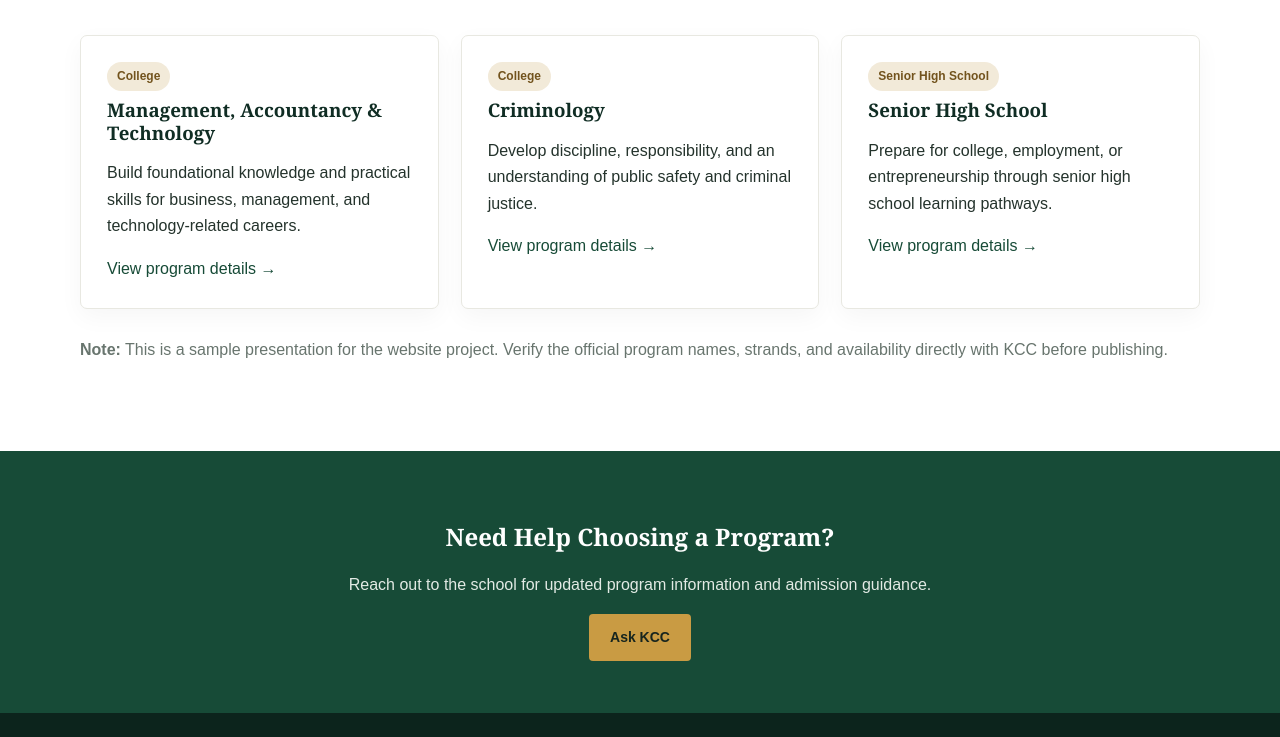
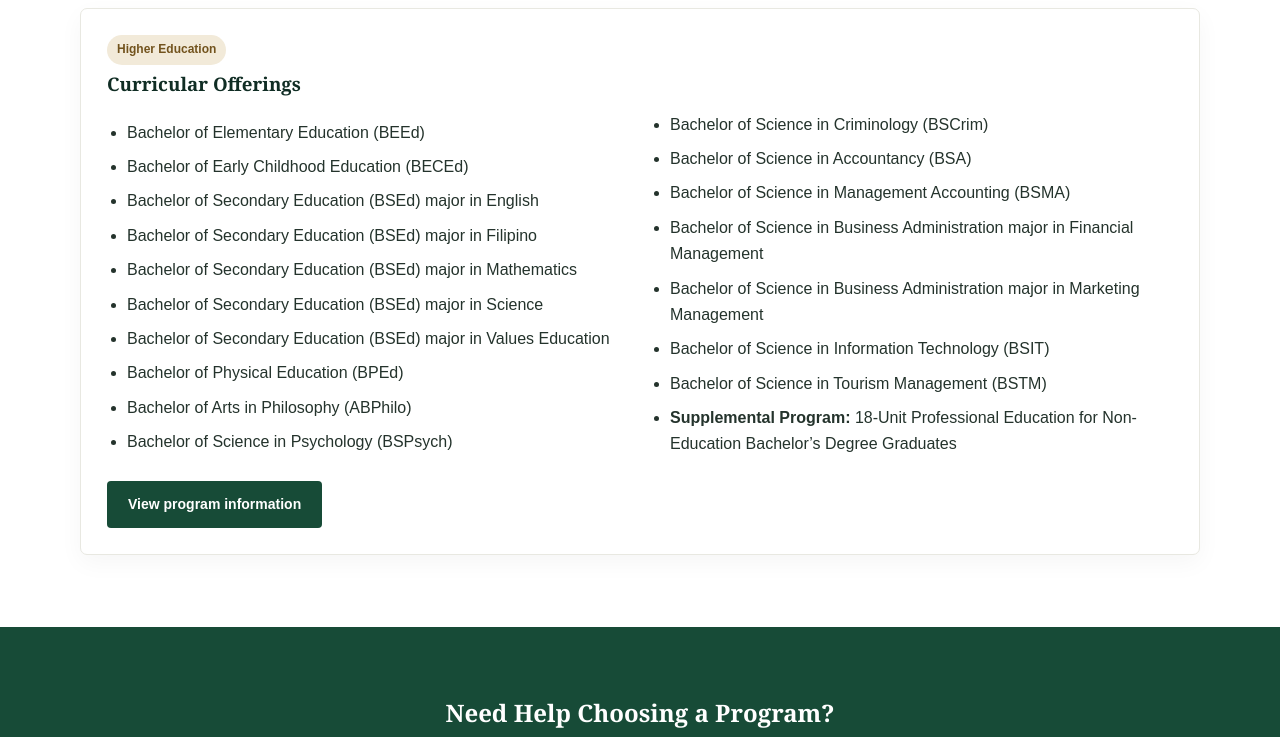
Before and after one commit to jelesa14/LAGNASON-project-2, a plain HTML site: page course.html in a window 1280 px wide. Shown: the part 602-1339 px from the top of the page. Drawn offline with Linux system fonts and the light colour scheme.

Commit message:
adding courses

```diff
--- a/course.html
+++ b/course.html
@@ -42,11 +42,9 @@
 </div></header>
 
 <main><section class="page-hero"><div class="container"><div class="breadcrumb">Home / Courses</div><h1>Academic Programs</h1><p>Explore learning pathways and prepare for your future.</p></div></section>
-<section><div class="container"><div class="section-head"><div class="eyebrow">Find Your Path</div><h2>Programs at KCC</h2><p>Choose a field that matches your interests, strengths, and goals. Contact the school for the current official list of programs and admission requirements.</p></div><div class="grid">
-<article class="card"><span class="tag">College</span><h3>Management, Accountancy &amp; Technology</h3><p>Build foundational knowledge and practical skills for business, management, and technology-related careers.</p><a href="course-details.html">View program details →</a></article>
-<article class="card"><span class="tag">College</span><h3>Criminology</h3><p>Develop discipline, responsibility, and an understanding of public safety and criminal justice.</p><a href="course-details.html">View program details →</a></article>
-<article class="card"><span class="tag">Senior High School</span><h3>Senior High School</h3><p>Prepare for college, employment, or entrepreneurship through senior high school learning pathways.</p><a href="course-details.html">View program details →</a></article>
-</div><p style="margin-top:28px;color:#68756e"><strong>Note:</strong> This is a sample presentation for the website project. Verify the official program names, strands, and availability directly with KCC before publishing.</p></div></section>
+<section><div class="container"><div class="section-head"><div class="eyebrow">College Curricular Offerings</div><h2>Degree Programs at KCC</h2><p>Choose a field that matches your interests, strengths, and goals.</p></div><div class="grid">
+<article class="card" style="grid-column:1/-1"><span class="tag">Higher Education</span><h3>Curricular Offerings</h3><ul class="clean" style="columns:2;column-gap:40px"><li>Bachelor of Elementary Education (BEEd)</li><li>Bachelor of Early Childhood Education (BECEd)</li><li>Bachelor of Secondary Education (BSEd) major in English</li><li>Bachelor of Secondary Education (BSEd) major in Filipino</li><li>Bachelor of Secondary Education (BSEd) major in Mathematics</li><li>Bachelor of Secondary Education (BSEd) major in Science</li><li>Bachelor of Secondary Education (BSEd) major in Values Education</li><li>Bachelor of Physical Education (BPEd)</li><li>Bachelor of Arts in Philosophy (ABPhilo)</li><li>Bachelor of Science in Psychology (BSPsych)</li><li>Bachelor of Science in Criminology (BSCrim)</li><li>Bachelor of Science in Accountancy (BSA)</li><li>Bachelor of Science in Management Accounting (BSMA)</li><li>Bachelor of Science in Business Administration major in Financial Management</li><li>Bachelor of Science in Business Administration major in Marketing Management</li><li>Bachelor of Science in Information Technology (BSIT)</li><li>Bachelor of Science in Tourism Management (BSTM)</li><li><strong>Supplemental Program:</strong> 18-Unit Professional Education for Non-Education Bachelor’s Degree Graduates</li></ul><a class="btn dark" href="course-details.html">View program information</a></article>
+</div></div></section>
 <section class="banner"><div class="container"><h2>Need Help Choosing a Program?</h2><p>Reach out to the school for updated program information and admission guidance.</p><a class="btn" href="contact.html">Ask KCC</a></div></section></main>
 <footer><div class="footer-grid">
 <div><h2>Kabankalan Catholic College, Inc.</h2><p>A Christ-centered learning community committed to academic excellence, faith formation, and service since 1927.</p><p><em>“Teach Ye All Nations” — Matthew 28:19</em></p></div>
```
Also changed, not shown: academics.html (+3 -3 lines).
